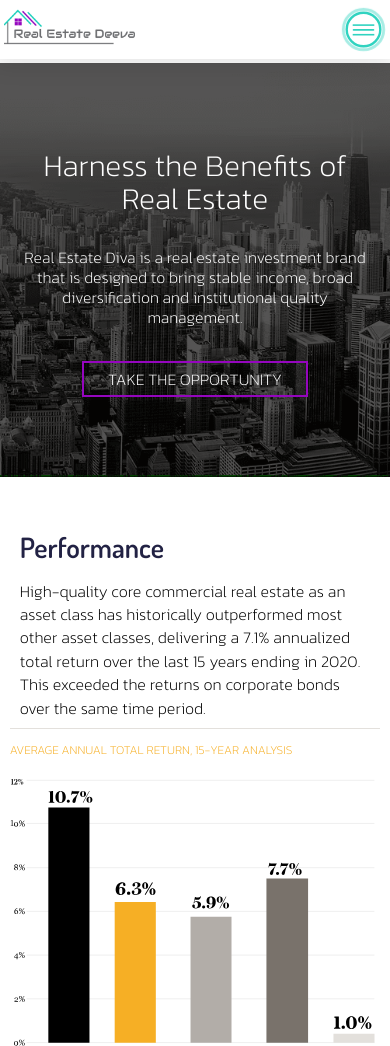
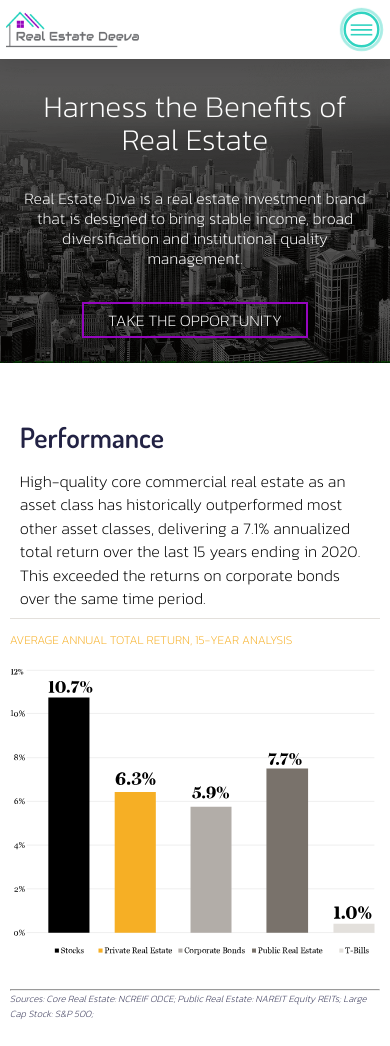
Before and after one commit to digitbase365/RealEstateDiva, a plain HTML site: page benefits.html in a window 390 px wide. Shown: the top 1046 px of the page. Drawn offline with Linux system fonts and the light colour scheme; a web font is replaced by a local one.

Commit message:
Spaced Landmark Items vertically

```diff
--- a/benefits.css
+++ b/benefits.css
@@ -17,7 +17,7 @@
   background: url(./img/frontlinePic-min.png) no-repeat center center / cover;
   margin-top: 0;
   position: relative;
-  top: 7.5vh;
+  top: 7vh;
   display: grid;
   place-items: center;
 }
@@ -63,7 +63,7 @@
 
 @media screen and (max-width: 991px) {
   .frontline{
-    min-height: 49vh;
+    /* min-height: 49vh;    */
   }
   .frontline .txtBx{
     max-width: 90%;
--- a/deeva.css
+++ b/deeva.css
@@ -67,11 +67,11 @@
 
   }
   #header .brand img{
-    height: 80%;
+    height: 90%;
   }
   #header div.header.container{
     width: 100vw;
-    padding: .25em;
+    padding: .4em;
     height: 7vh;
     background-color: #fff;
     overflow: hidden;
--- a/listings.css
+++ b/listings.css
@@ -197,7 +197,7 @@
 /* Mobile View */
 @media screen and (max-width: 991px) {
   p{
-    font-size: .85rem;
+    font-size: .91rem;
     line-height: 1.2;
   }
   .listings .property{
@@ -227,6 +227,7 @@
   .perimeter .box{
     width: 300px;
     height: 50px;
+    margin-bottom: 10px;
   }
   .perimeter .box .content .text h3{
     font-size: .95rem;
@@ -247,5 +248,7 @@
   .perimeter:hover .box:nth-child(3){
     transform: translateX(0);
   }
+
+
 }
 /* End of Mobile View */
```
